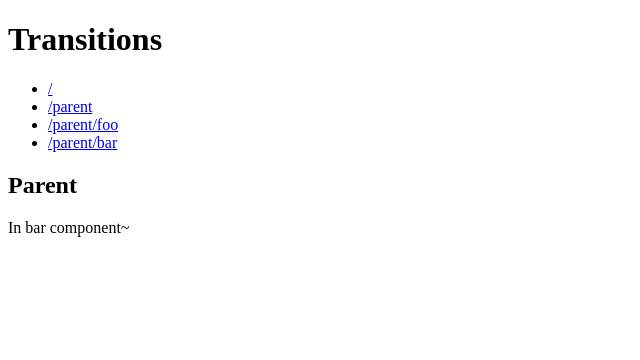
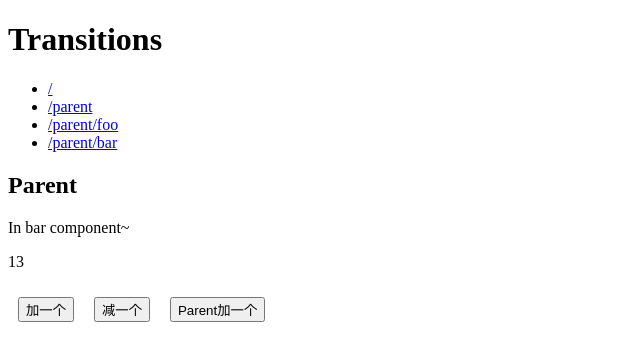
Before and after one commit to xs1hao/myvuetest, a Vue app: page /parent/bar in a window 1280 px wide. Shown: the top 360 px of the page, without its empty margins (0-640 px from the left). Built offline with nearby package versions, Linux system fonts and the light colour scheme.

Commit message:
2021年6月3日00:00:34

```diff
--- a/package.json
+++ b/package.json
@@ -10,6 +10,8 @@
   },
   "dependencies": {
     "core-js": "^3.6.5",
+    "less": "^3.9.0",
+    "less-loader": "^5.0.0",
     "vue": "^2.6.11",
     "vue-router": "^3.5.1"
   },
--- a/src/components/bar.vue
+++ b/src/components/bar.vue
@@ -1,12 +1,13 @@
 <template>
   <div class="container">
-
-     In bar component~
-
+    In bar component~
+    <Counter :names="'王二小'"
+             @parent-log="parentLog($event)"></Counter>
   </div>
 </template>
 
 <script>
+import Counter from './counter/counter.vue'
 export default {
   name: '',
   data() {
@@ -14,12 +15,15 @@ export default {
 
     }
   },
+  methods: {
+    parentLog(eve) {
+      console.log(eve)
+    },
+  },
   components: {
-
-  }
+    Counter,
+  },
 }
 </script>
 
-<style lang="less" scoped>
-
-</style>
+<style lang="less" scoped></style>
--- /dev/null
+++ b/src/components/counter/counter.vue
@@ -0,0 +1,58 @@
+<template>
+  <div class="counter">
+     <p>
+         {{this.count}}
+     </p>
+    <button @click="add()">加一个</button>
+    <button @click="sub()">减一个</button>
+    <button @click="pLog()">Parent加一个</button>
+  </div>
+</template>
+
+<script>
+export default {
+  name: 'counter',
+  props: {
+      count: {
+          type: Number,
+          default: 13,
+          required: false,
+          validator: function(value) {
+              return value > 0;
+          }
+      },
+      names: {
+          type: String,
+          required: true,
+          validator: function(value) {
+              return value.length > 1;
+          }
+      }
+  },
+  data() {
+    return {
+
+    }
+  },
+  methods: {
+      add(){
+          this.count++;
+      },
+      sub(){
+          this.count--;
+      },
+      pLog() {
+          this.$emit('parent-log', this.names)
+      }
+  },
+  components: {
+
+  }
+}
+</script>
+
+<style lang="less" scoped>
+    button{
+        margin: 10px;
+    }
+</style>
```
Also changed, not shown: src/main.js (+11 -0 lines), 1 other file (tests, documents, lock files or other folders).
